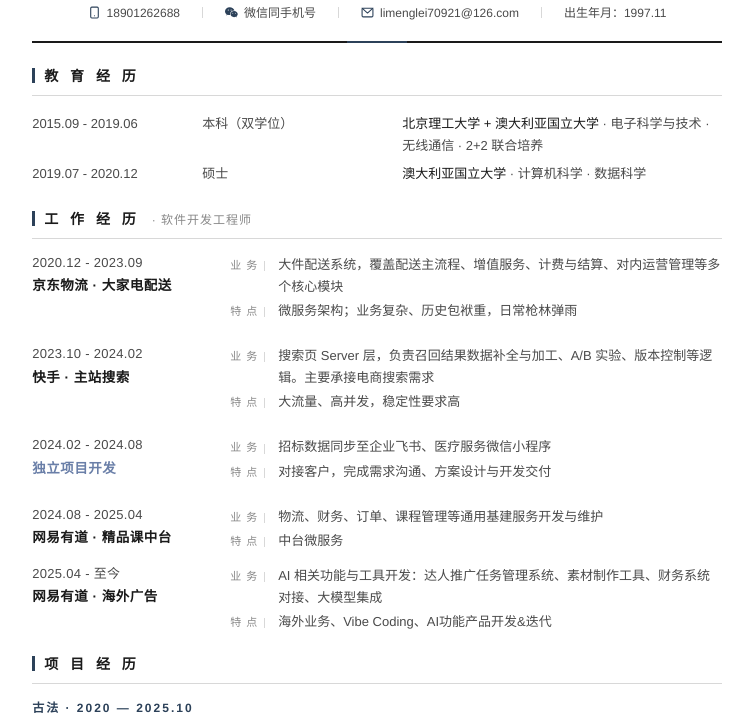
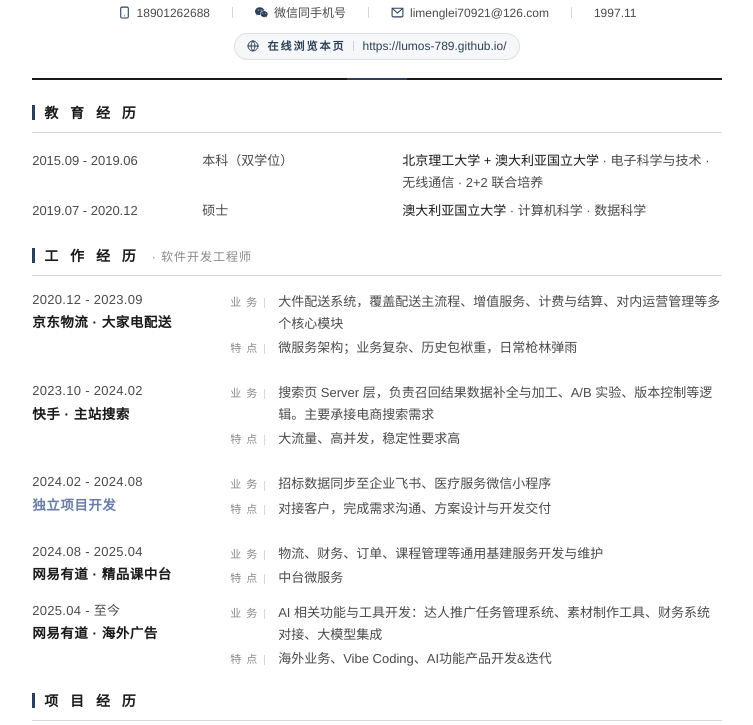
Before and after one commit to Lumos-789/Lumos-789.github.io, a plain HTML site: page index.html in a window 1280 px wide. Shown: the part 95-820 px from the top of the page, without its empty margins (263-1016 px from the left). Drawn offline with Linux system fonts and the light colour scheme.

Commit message:
update resume to v3

```diff
--- a/index.html
+++ b/index.html
@@ -106,6 +106,64 @@
     width: 1px;
     height: 11px;
     background: var(--border-soft);
+  }
+
+  .contact-link {
+    text-align: center;
+    font-size: 12px;
+    color: var(--text-secondary);
+    margin-top: 10px;
+  }
+
+  .contact-link-inner {
+    display: inline-flex;
+    align-items: center;
+    gap: 8px;
+    padding: 3px 12px;
+    background: rgba(44, 65, 89, 0.04);
+    border: 1px solid rgba(44, 65, 89, 0.12);
+    border-radius: 999px;
+    line-height: 1.5;
+  }
+
+  .contact-link-inner svg {
+    width: 12px;
+    height: 12px;
+    flex-shrink: 0;
+    color: var(--accent);
+  }
+
+  .contact-link-label {
+    font-size: 11px;
+    font-weight: 600;
+    letter-spacing: 2px;
+    color: var(--accent);
+  }
+
+  .contact-link-divider {
+    width: 1px;
+    height: 10px;
+    background: rgba(44, 65, 89, 0.2);
+  }
+
+  .contact-link a {
+    color: var(--accent);
+    text-decoration: none;
+    font-size: 12px;
+    font-variant-numeric: tabular-nums;
+    font-feature-settings: "tnum";
+    border-bottom: 1px solid transparent;
+  }
+
+  .contact-link a:hover {
+    border-bottom-color: var(--accent);
+  }
+
+  @media print {
+    .contact-link a {
+      color: var(--accent);
+      text-decoration: none;
+    }
   }
 
   /* ===== Section ===== */
@@ -600,8 +658,16 @@
       </div>
       <span class="contact-sep"></span>
       <div class="contact-item">
-        <span>出生年月：1997.11</span>
+        <span>1997.11</span>
       </div>
+    </div>
+    <div class="contact-link">
+      <span class="contact-link-inner">
+        <svg viewBox="0 0 24 24" fill="none" stroke="currentColor" stroke-width="2" stroke-linecap="round" stroke-linejoin="round" aria-hidden="true"><circle cx="12" cy="12" r="10"/><line x1="2" y1="12" x2="22" y2="12"/><path d="M12 2a15.3 15.3 0 0 1 4 10 15.3 15.3 0 0 1-4 10 15.3 15.3 0 0 1-4-10 15.3 15.3 0 0 1 4-10z"/></svg>
+        <span class="contact-link-label">在线浏览本页</span>
+        <span class="contact-link-divider"></span>
+        <a href="https://lumos-789.github.io/" target="_blank">https://lumos-789.github.io/</a>
+      </span>
     </div>
   </div>
 
```
